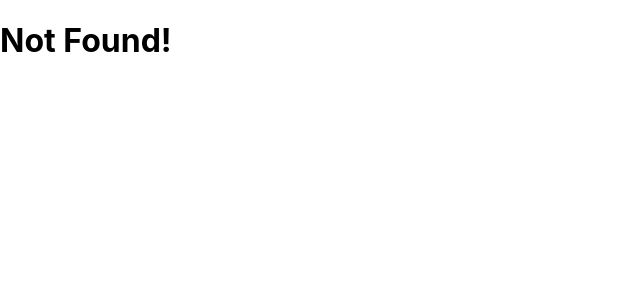
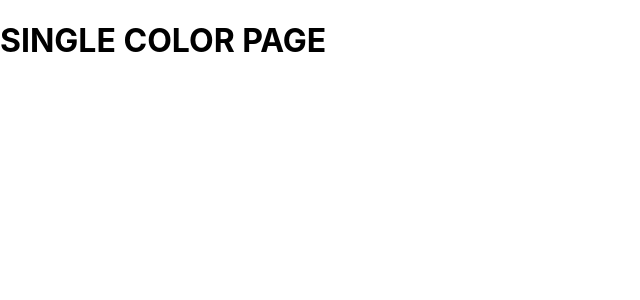
Before and after one commit to elizabethrsotomayor/colors-app, a React (Create React App) app: page /palette/1/1 in a window 1280 px wide. Shown: the top 300 px of the page, without its empty margins (0-640 px from the left). Built offline with nearby package versions, Linux system fonts and the light colour scheme.

Commit message:
add single color palette route

```diff
--- a/src/App.js
+++ b/src/App.js
@@ -17,6 +17,7 @@
        )}/>
         <Route path="/palette/:id" element={<PaletteWrapper/>}/>
         <Route path="*" element={<h1>Not Found!</h1>}/>
+        <Route path="/palette/:paletteId/:colorId" element={<h1>SINGLE COLOR PAGE</h1>}/>
       </Routes>
 
       // <div className="App">
--- a/src/ColorBox.js
+++ b/src/ColorBox.js
@@ -1,6 +1,7 @@
 import React, { Component } from 'react'
 import "./ColorBox.css";
 import {CopyToClipboard} from "react-copy-to-clipboard";
+import {Link} from 'react-router-dom';
 
 export default class ColorBox extends Component {
     constructor(props) {
@@ -34,7 +35,9 @@
                     </div>
                     <button className="ColorBox-copy-btn">Copy</button>
                 </div>
-                <span className="ColorBox-see-more">More</span>
+                <Link to="/" onClick={e => e.stopPropagation()}>
+                    <span className="ColorBox-see-more">More</span>
+                </Link>
             </div>
             </CopyToClipboard>
         )
```
